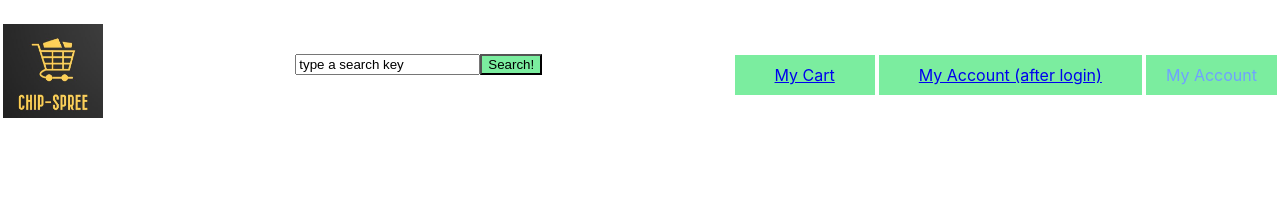
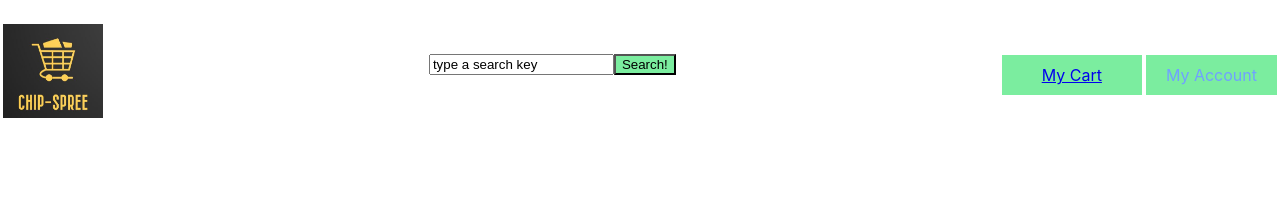
Before and after one commit to Snafkin547/Spree, a React (Create React App) app in the folder project/frontend/: page / in a window 1280 px wide. Shown: the top 198 px of the page. Built offline with nearby package versions, Linux system fonts and the light colour scheme; no server answers.

Commit message:
EN-029: setting up dropdown for my account info

```diff
--- a/project/frontend/src/components/Header.js
+++ b/project/frontend/src/components/Header.js
@@ -1,7 +1,6 @@
 import React, { Component } from 'react';
 import { Link } from 'react-router-dom';
 import Cart from './Cart';
-import MyAccountPage from './MyAccountPage';
 import './Header.css';
 import SearchBar from './Search';
 import TheAccount from './TheAccount.js';
@@ -23,7 +22,6 @@ class Header extends Component {
                   </td>
                   <td class="search__bar"><SearchBar/></td>
                   <td class="cart"><Cart /></td>
-                  <td class="myaccountpage"><MyAccountPage/></td>
                   <td class="account"><TheAccount /></td>
                   </tr>
                 </tbody>
--- a/project/frontend/src/components/MyAccountPage.js
+++ b/project/frontend/src/components/MyAccountPage.js
@@ -6,7 +6,7 @@ class MyAccountPage extends Component {
   render() {
     return (
       <ul className="account-page">
-        <Link to='/MyAccountPage'>My Account (after login)</Link>
+        <Link to='/MyAccountPage'></Link>
       </ul>
     );
   }
--- a/project/frontend/src/components/Products.js
+++ b/project/frontend/src/components/Products.js
@@ -1,7 +1,6 @@
 import { Component, React, useEffect, useState } from 'react';
 import './Products.css';  // style sheet for this part of the UI
 import ApiUtil from '../Utils/ApiUtil';
-import HttpUtil from '../Utils/HttpUtil';
 
 // this class describes how we render the product information cards
 // prop the data you pass to your react component so it knows what values to put in certain fields, instead of hard coding it will be dynamic
--- a/project/frontend/src/components/TheAccount.js
+++ b/project/frontend/src/components/TheAccount.js
@@ -32,6 +32,10 @@ export default function TheAccount() {
         setIsLogin(false);
     }
 
+    function handleMyAccountInfo() {
+
+    }
+
     function closeModal() {
         setShowLogin(false);
         setShowSign(false);
@@ -48,6 +52,7 @@ export default function TheAccount() {
                 isLogin ?
                     <ul className="login-sign" onClick={() => setShowLoginSign(false)}>
                         <li onClick={() => handleLogout()}>Logout</li>
+                        <li onClick={() => handleMyAccountInfo()}>My Account</li>
                     </ul> :
                     <ul className="login-sign" onClick={() => setShowLoginSign(false)}>
                         <li onClick={() => handleShowLogin()}>Login</li>
```
